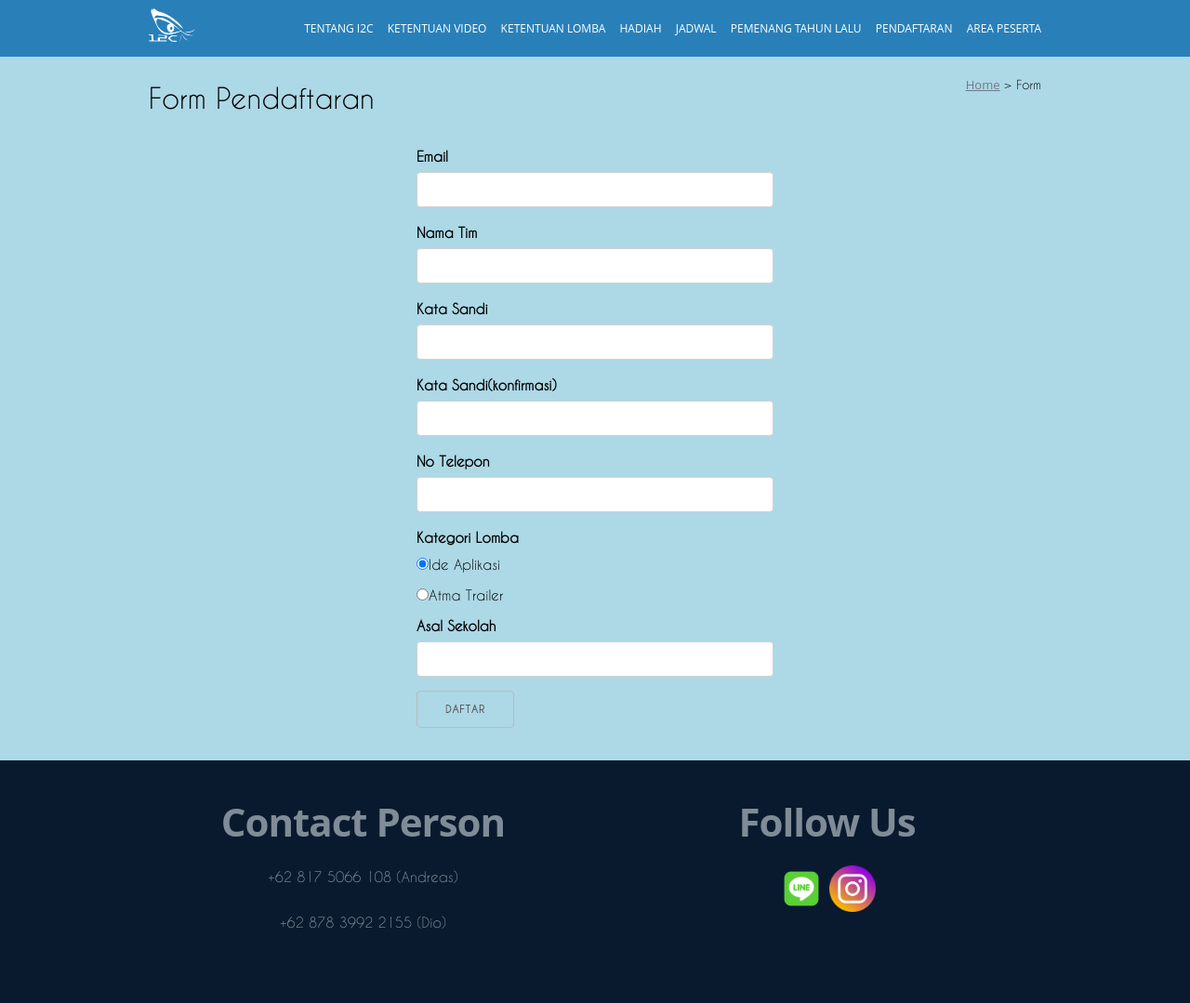
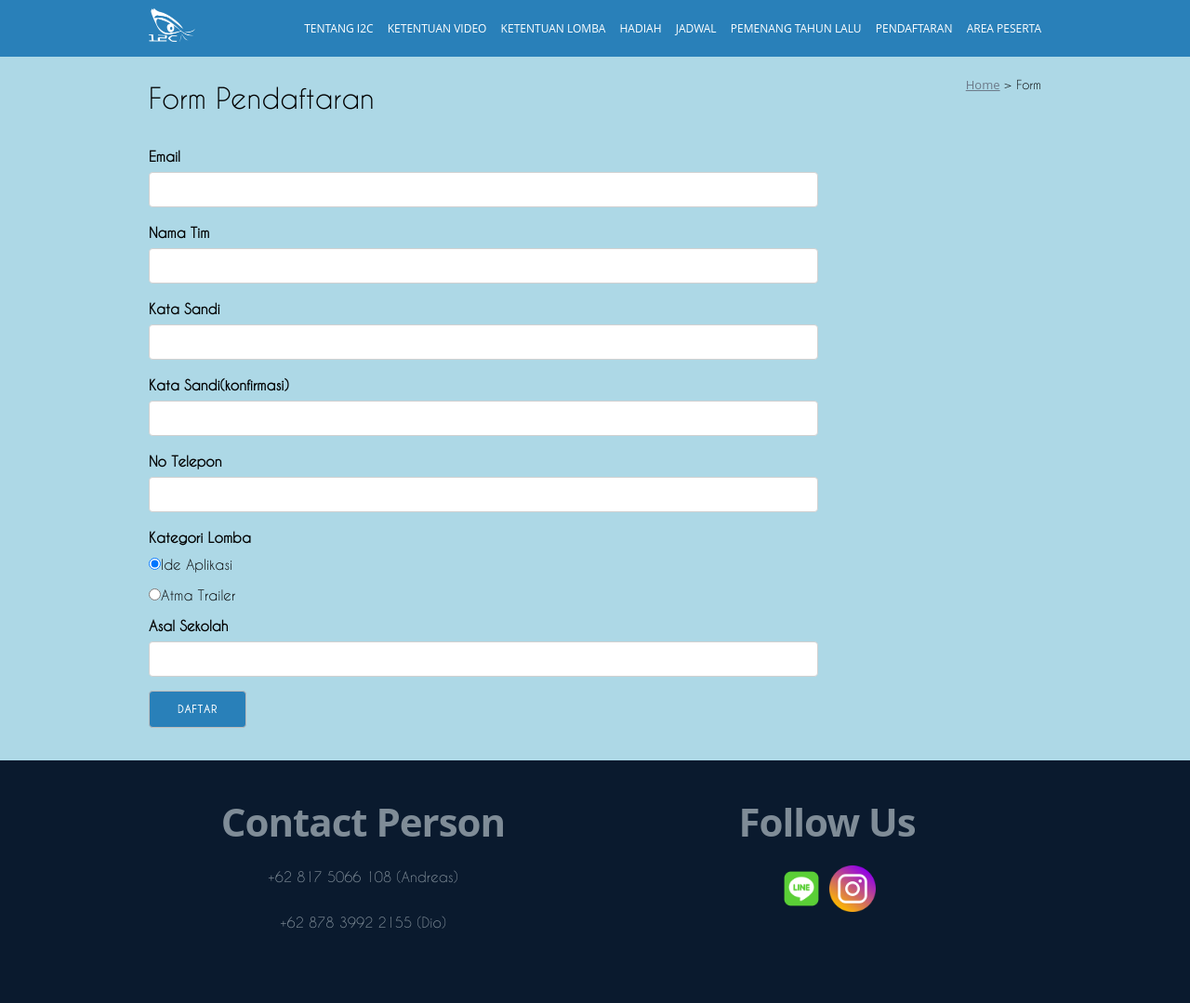
Before and after one commit to EkaJuliantara/i2c-frontend, a PHP site: page /form.html in a window 1280 px wide. Shown: the part 79-1158 px from the top of the page at 93% size. Run offline with PHP 8.4, Linux system fonts and the light colour scheme.

Commit message:
nambah style untuk pendaftaran

```diff
--- a/css/style.css
+++ b/css/style.css
@@ -364,6 +364,8 @@ ol>li{
 
 button{
   height: auto;
+  background: #2980b9;
+  color: #fff;
 }
 
 /*form-header section*/
@@ -393,12 +395,12 @@ button{
 }
 
 .form-box{
-  width: 40%;
-  margin-left: auto;
-  margin-right: auto;
+  width: 75%;
+  /*ekajul margin-left: auto;
+  margin-right: auto;*/
 }
 
-.form-row>input[type="password"],.form-row>input[type="text"]{
+.form-row>input[type="password"],.form-row>input[type="text"],.form-row>input[type="email"]{
   width:100%;
 }
 
@@ -420,6 +422,11 @@ button{
   padding-bottom: 200px;
 }
 
+
+span.error-msg {
+  margin-bottom: 15px;
+  display: block;
+}
 
 @media screen and (max-width: 549px) {
   .four>.big,.big{
```
